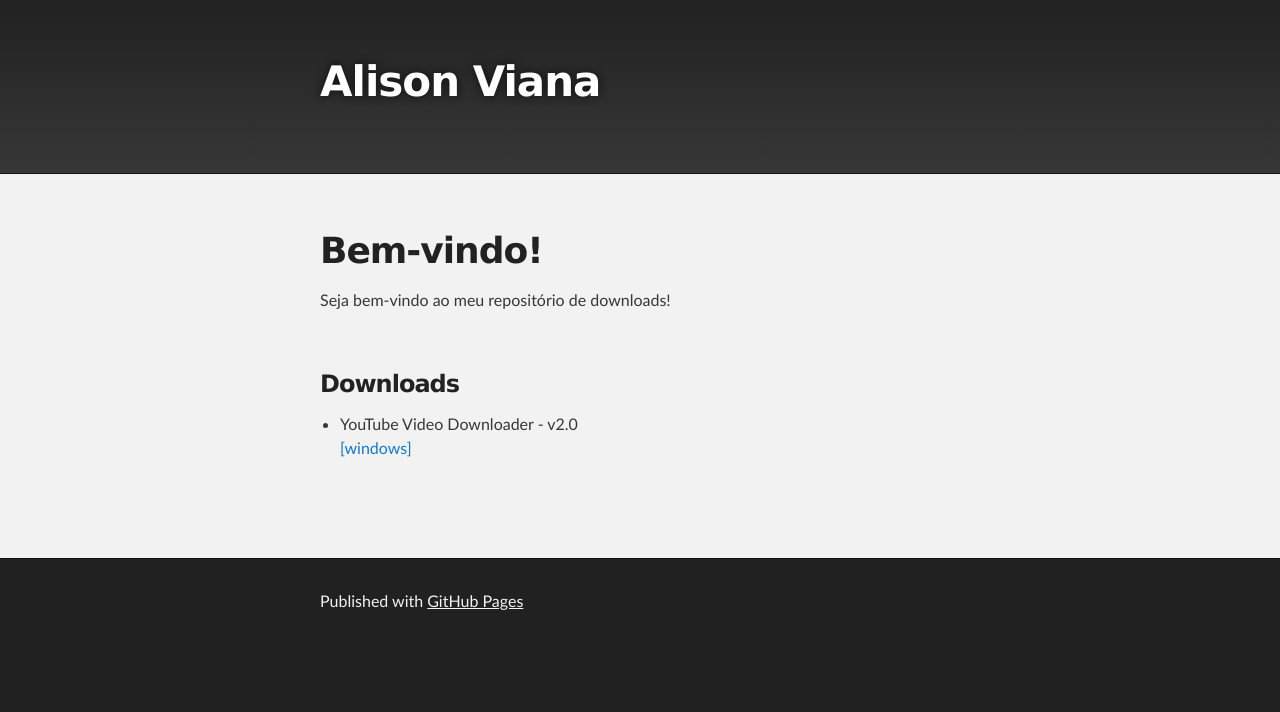
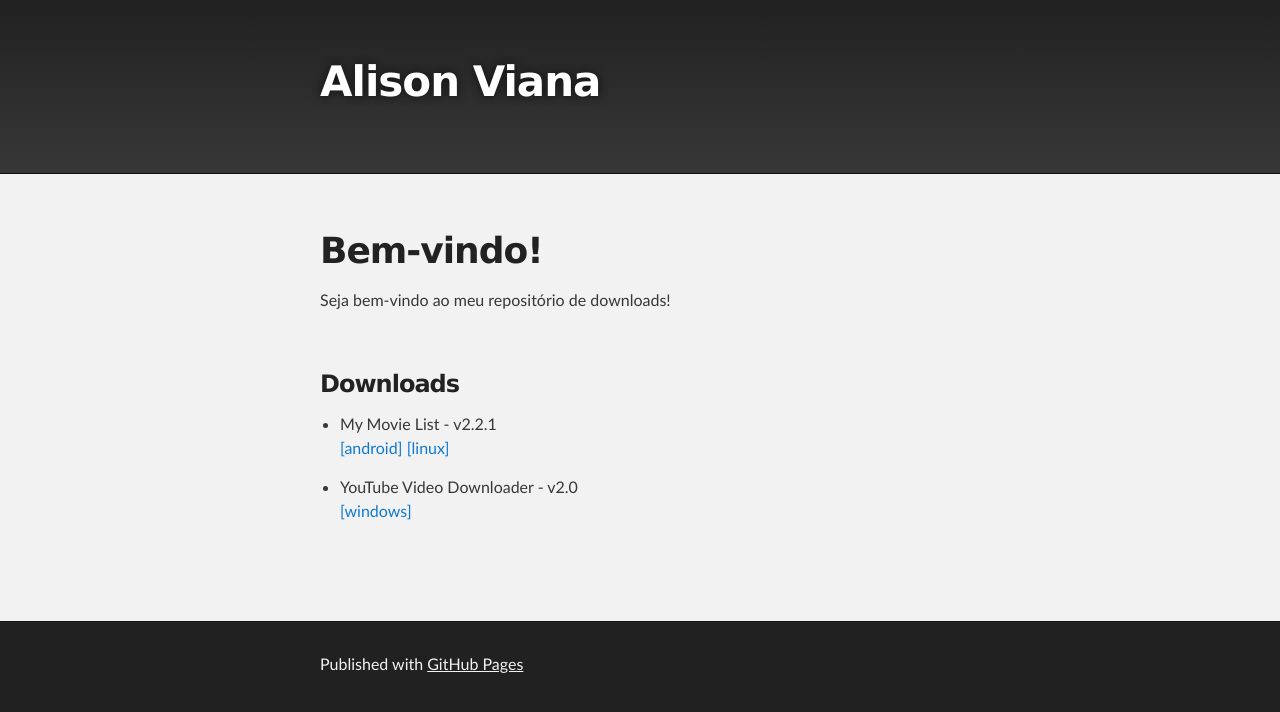
Before and after one commit to alisonViana/alisonviana.github.io, a Jekyll site: the page built from index.md, in a window 1280 px wide. Shown: the top 712 px of the page. Built offline with Jekyll 4.4.1, drawn with Linux system fonts in a browser that asks for light colours; the repository's description, which GitHub fills in, is left out; our own code applies the rules of GitHub Pages for plain Markdown files.

Commit message:
Update index.md

```diff
--- a/index.md
+++ b/index.md
@@ -7,7 +7,12 @@ layout: default
 Seja bem-vindo ao meu repositório de downloads!
 
 <br>
+
 ### Downloads
+
+* My Movie List - v2.2.1 <br>
+[[android]](https://drive.google.com/file/d/1RlsXdEe0GVcUGVRlquVAABS-ssefXFkM/view?usp=sharing)
+[[linux]](https://drive.google.com/file/d/1LWLK2dfuCLxHGlU3NS1rh18cI182AgVk/view?usp=sharing)
 
 * YouTube Video Downloader - v2.0 <br>
 [[windows]](https://drive.google.com/file/d/1OVnBl9HmDlk8vFbjoBnbOnJYvkytWPeV/view?usp=sharing)
```
